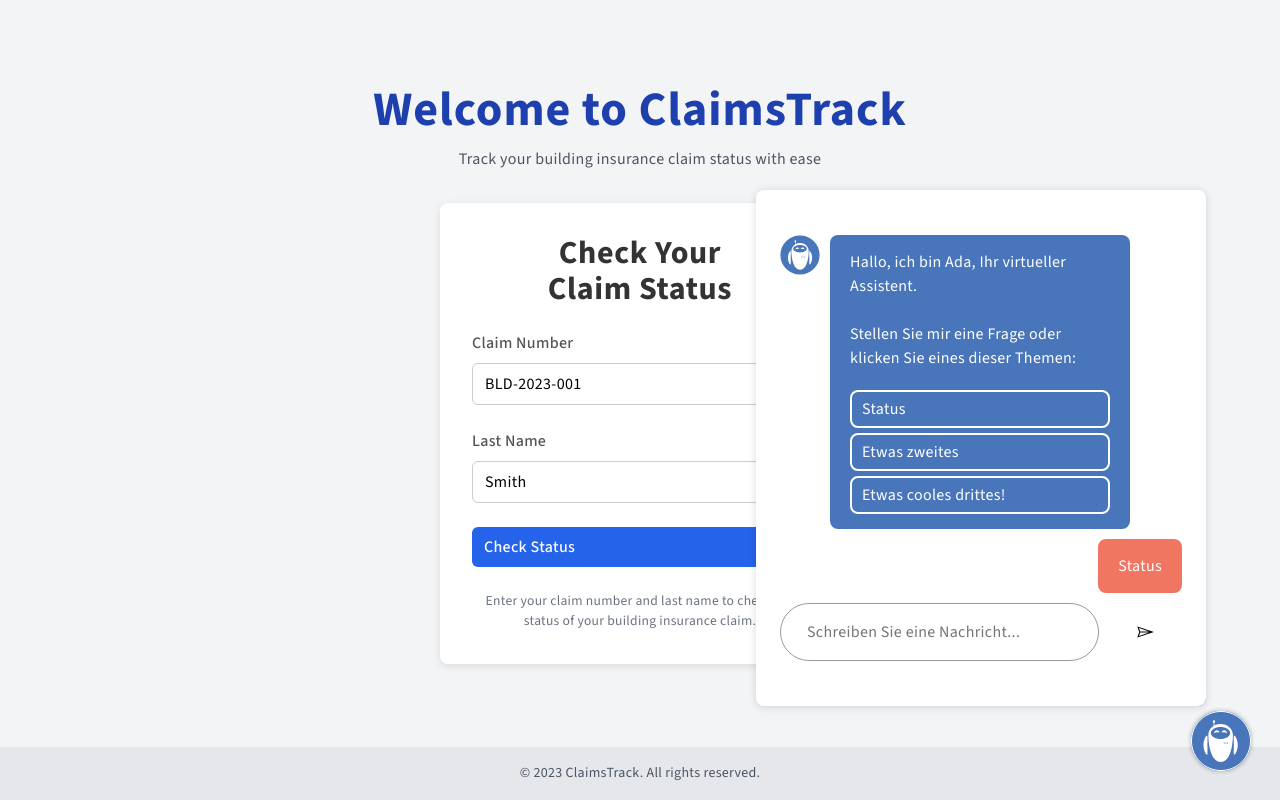
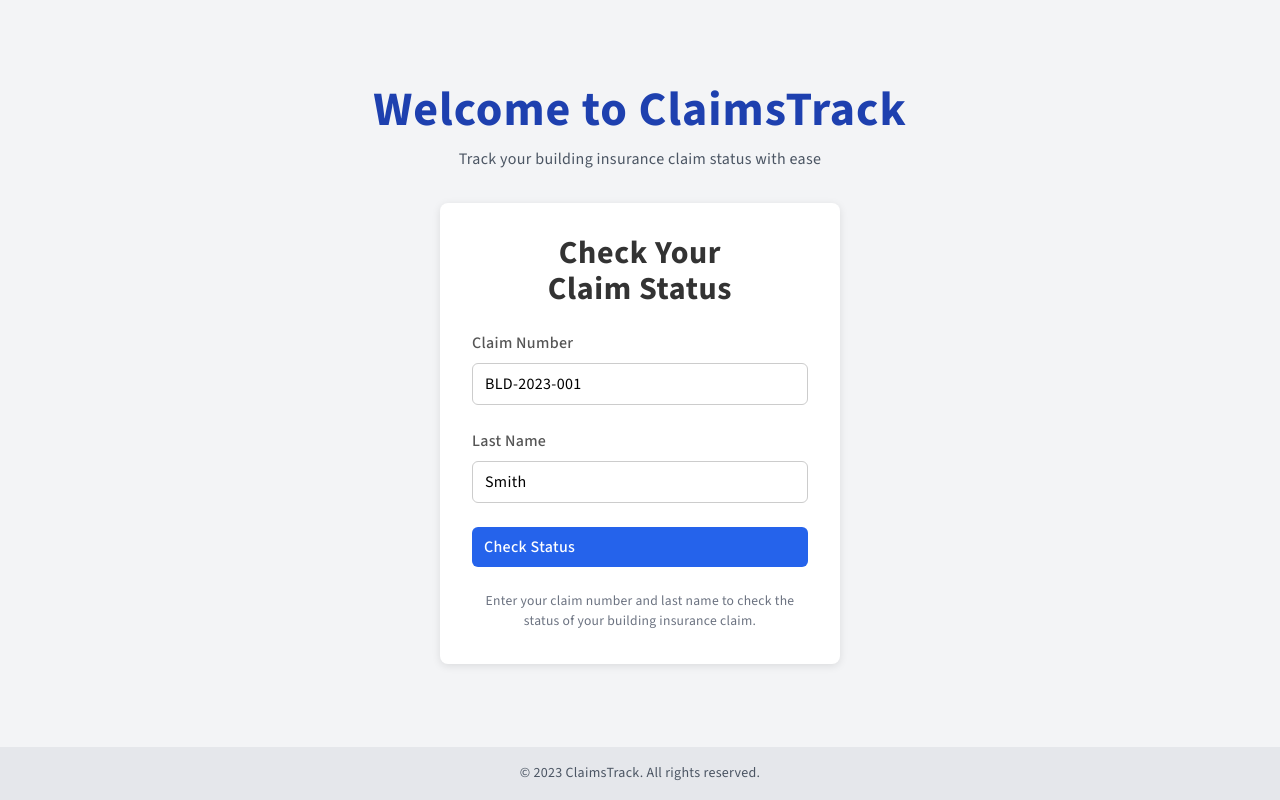
Before and after one commit to domenik-hofer/hackathon-2025, a React (Vite) app: page / in a window 1280 px wide. Built offline with nearby package versions, Linux system fonts and the light colour scheme.

Commit message:
Domenik: Integrate Chatbot

```diff
--- a/src/App.tsx
+++ b/src/App.tsx
@@ -41,7 +41,7 @@ export function App() {
                 schadenstag='10.06.2023'
                 kontakt='mail@maxmustermann.de'
             />
-            <Chatbot />
+            {activePage != 0 && <Chatbot />}
         </div>
     );
 }
--- a/src/components/chatbot/Chatbot.module.css
+++ b/src/components/chatbot/Chatbot.module.css
@@ -2,6 +2,7 @@
     position: fixed;
     bottom: var(--spacing-base-5);
     right: var(--spacing-base-5);
+    cursor: pointer;
 }
 
 .icon {
@@ -29,6 +30,19 @@
     display: flex;
     gap: 10px;
     flex-direction: column;
+    opacity: 0;
+    translate: 10px 10px;
+    transition: var(--animation-transition-standard);
+
+    @starting-style {
+        opacity: 0;
+        translate: 0 0;
+    }
+
+    &.visible{
+        opacity: 1;
+        translate: 0 0;
+    }
 
     .messages {
         display: flex;
--- a/src/components/chatbot/Chatbot.tsx
+++ b/src/components/chatbot/Chatbot.tsx
@@ -1,15 +1,17 @@
 
 import { combineClasses } from '../../utils/ClassNameUtil';
 import ChatbotStyles from './Chatbot.module.css';
+import {useState} from 'react';
 
 
 
 export function Chatbot() {
     const c = combineClasses({ styles: ChatbotStyles });
+    const [isOpen, setIsOpen] = useState(false);
 
     return (
         <div className={c('chatbot')}>
-            <div className={c('button')}>
+            <div className={c('button')} onClick={() => setIsOpen(!isOpen)}>
                 <div className={c('tooltip')}>Kann ich Ihnen helfen?</div>
                 <div className={c('icon')}>
                     <svg xmlns='http://www.w3.org/2000/svg' width='70' height='70' viewBox='0 0 70 70' fill='none'>
@@ -63,7 +65,7 @@ export function Chatbot() {
                     </svg>
                 </div>
             </div>
-            <div className={c('chat')}>
+            <div className={c('chat', isOpen && 'visible')}>
                 <div className={c('messages')}>
                     <div className={c('message')}>
                         <div className={c('bot')}>
```
